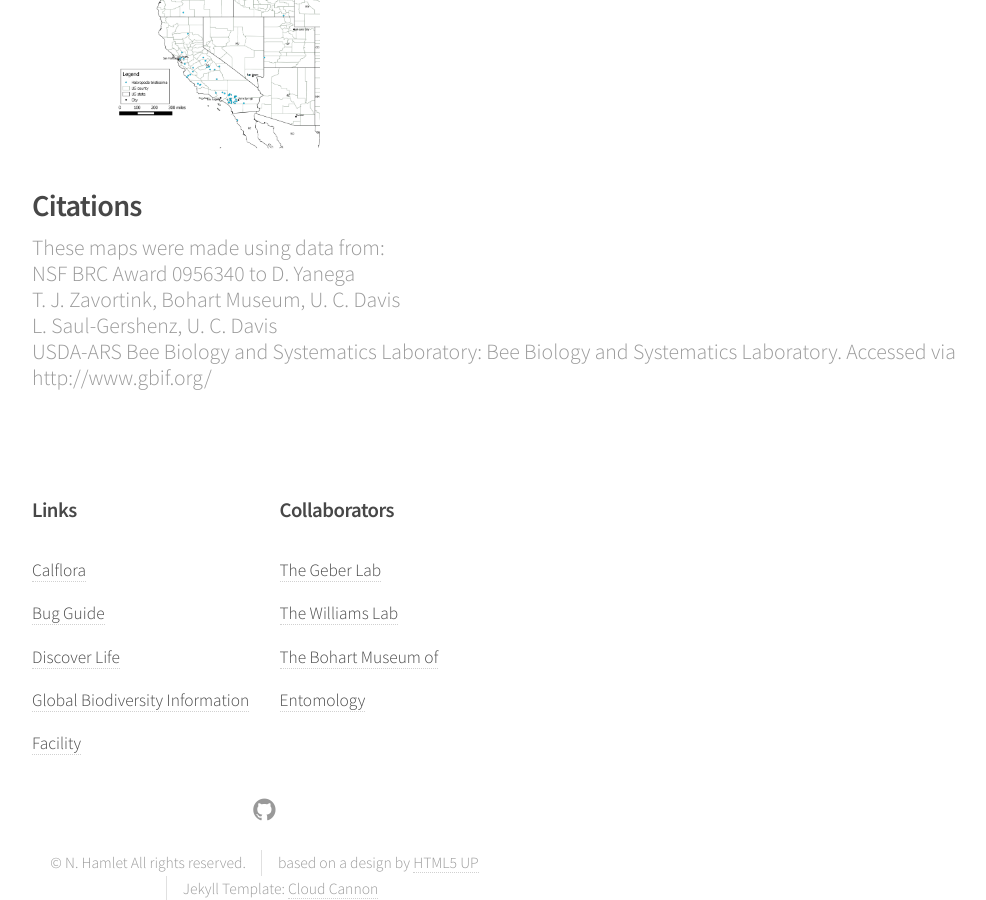
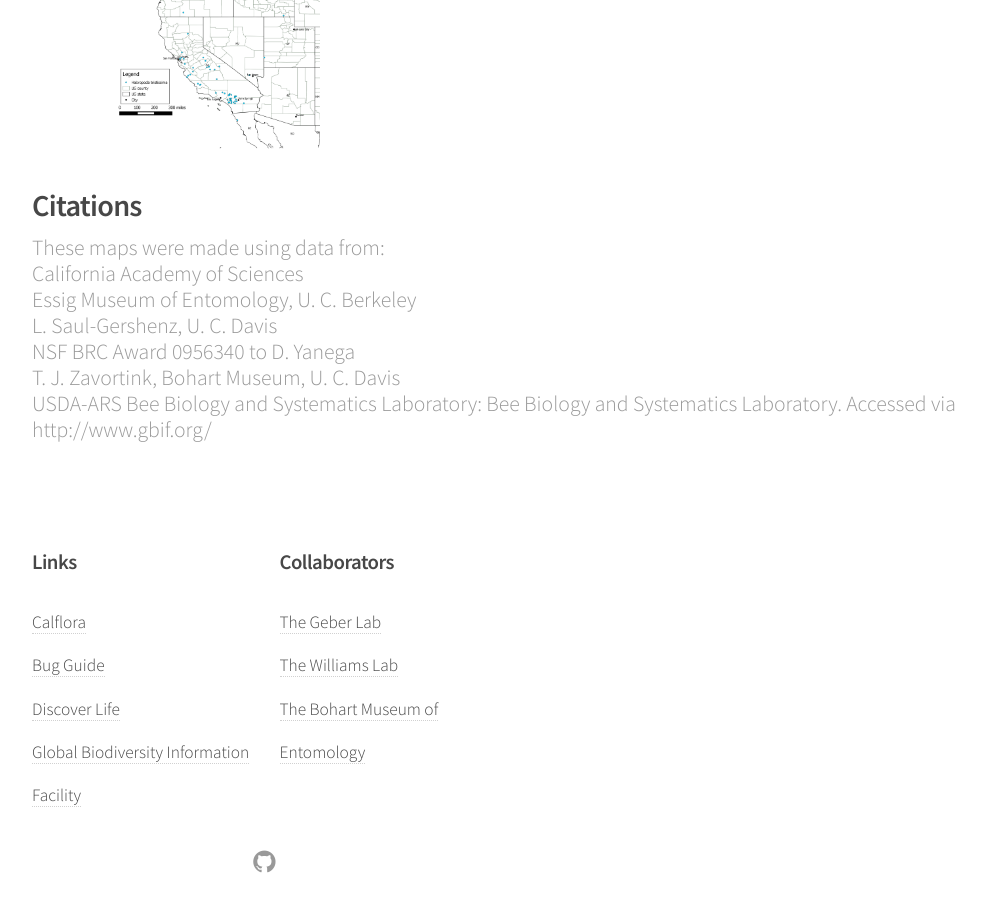
Before and after one commit to desertbees/desertbees.github.io, a Jekyll site: the page built from maps.html, in a window 1280 px wide and 900 px high, scrolled down 1399 px. Shown: the whole window, without its empty margins (128-1114 px from the left). Built offline with Jekyll 4.4.1, drawn with Linux system fonts in a browser that asks for light colours.

Commit message:
nitpicking

```diff
--- a/index.html
+++ b/index.html
@@ -32,7 +32,7 @@
 						<a href="{{ site.baseurl }}/bees" class="image left"><img src="{{ site.baseurl }}/assets/images/calliopsis_chaenactnis1.jpg" alt="" /></a>
 						<div class="inner">
 							<h3>Bees</h3>
-							<p>Information about bees found in the desert</p>
+							<p>Information about bees found in the desert (image © Leslie Saul-Gershenz)</p>
 						</div>
 					</div>
 				</section>
@@ -52,7 +52,7 @@
 						<a href="{{ site.baseurl }}/plants" class="image left"><img src="{{ site.baseurl }}/assets/images/Desert_dandelion_malacothrix.jpg" alt="" /></a>
 						<div class="inner">
 							<h3>Plants</h3>
-							<p>Information about plants found in the desert</p>
+							<p>Information about plants found in the desert (image © Leslie Saul-Gershenz)</p>
 						</div>
 					</div>
 				</section>
--- a/maps.html
+++ b/maps.html
@@ -63,9 +63,11 @@
 				<header>
 					<h2>Citations</h2>
 					<p>These maps were made using data from: <br>
+						California Academy of Sciences<br>
+         Essig Museum of Entomology, U. C. Berkeley<br>
+				 			L. Saul-Gershenz, U. C. Davis<br>
 						NSF BRC Award 0956340 to D. Yanega<br>
 					T. J. Zavortink, Bohart Museum, U. C. Davis<br>
-					L. Saul-Gershenz, U. C. Davis<br>
 				USDA-ARS Bee Biology and Systematics Laboratory: Bee Biology and Systematics Laboratory.
 	Accessed via http://www.gbif.org/<br></p>
 				</header>
```
